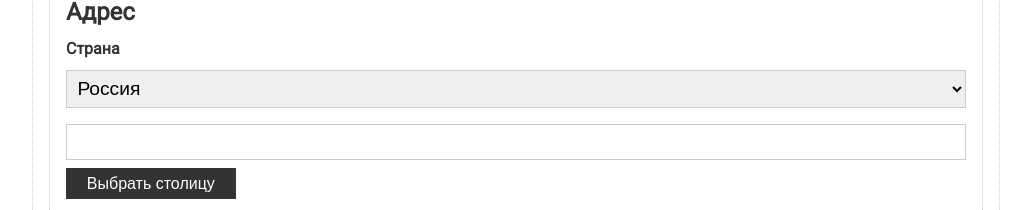
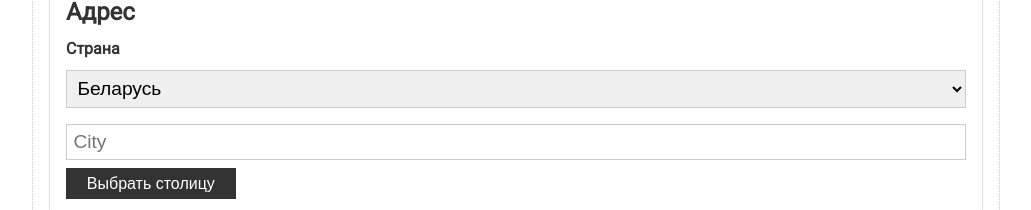
Before and after one commit to sergeynagorny/angular-basics, an Angular app: page / in a window 1280 px wide. Shown: the part 284-494 px from the top of the page, without its empty margins (124-1155 px from the left). Built offline with nearby package versions, Linux system fonts and the light colour scheme.

Commit message:
formGroup into formGroup

```diff
--- a/src/app/app.component.html
+++ b/src/app/app.component.html
@@ -23,18 +23,18 @@
       >
         <small *ngIf="form.get('password')?.errors?.required">Поле password не может быть пустым</small>
         <small
-          *ngIf="form.get('password')?.errors?.minlength">Введено {{ form.get('password')?.errors?.minlength.actualLength }}
-          из {{ form.get('password')?.errors?.minlength.requiredLength }}</small>
+          *ngIf="form.get('password')?.errors?.minlength">Введено {{ form.get('password')?.errors?.minlength?.actualLength }}
+          из {{ form.get('password')?.errors?.minlength?.requiredLength }}</small>
       </div>
     </div>
 
-    <div class="card">
+    <div class="card" formGroupName="address">
       <h2>Адрес</h2>
 
       <div class="form-control">
         <label>Страна</label>
 
-        <select>
+        <select formControlName="country">
           <option value="ru">Россия</option>
           <option value="ua">Украина</option>
           <option value="by">Беларусь</option>
@@ -42,7 +42,7 @@
       </div>
 
       <div class="form-control">
-        <input type="text">
+        <input type="text" formControlName="city" placeholder="City">
       </div>
 
       <button type="button" class="btn">Выбрать столицу</button>
--- a/src/app/app.component.ts
+++ b/src/app/app.component.ts
@@ -16,6 +16,10 @@
         Validators.required,
         Validators.minLength(6),
       ]),
+      address: new FormGroup({
+        country: new FormControl('by'),
+        city: new FormControl('', Validators.required),
+      }),
     });
   }
 
```
